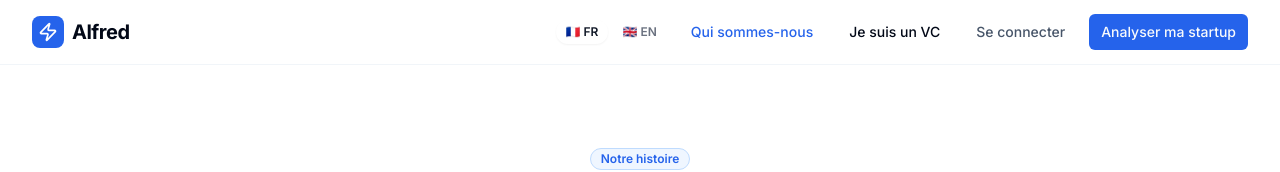
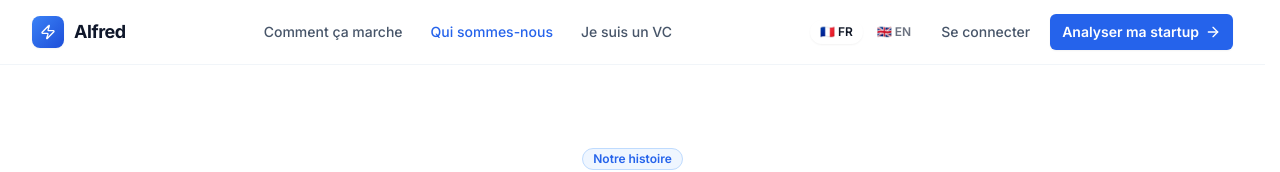
Before and after one commit to alfredauboyneau/alfred-vc-platform, a Next.js app: page /about in a window 1280 px wide. Shown: the top 172 px of the page. Built offline with nearby package versions, Linux system fonts and the light colour scheme; no server answers.

Commit message:
Fix navbar consistency and scrollbar jump

```diff
--- a/app/about/page.tsx
+++ b/app/about/page.tsx
@@ -23,25 +23,32 @@ export default function AboutPage() {
   return (
     <div className="min-h-screen bg-white">
       {/* ── Navbar ── */}
-      <nav className="border-b border-slate-100 sticky top-0 bg-white/90 backdrop-blur-md z-50">
+      <nav className="sticky top-0 z-50 border-b border-slate-100 bg-white/90 backdrop-blur-xl">
         <div className="max-w-7xl mx-auto px-4 sm:px-6 lg:px-8 h-16 flex items-center justify-between">
-          <Link href="/" className="flex items-center gap-2 hover:opacity-80 transition-opacity">
-            <div className="w-8 h-8 bg-blue-600 rounded-lg flex items-center justify-center">
-              <Zap className="w-5 h-5 text-white" />
+          <Link href="/" className="flex items-center gap-2.5 hover:opacity-80 transition-opacity">
+            <div className="w-8 h-8 rounded-lg bg-gradient-to-br from-blue-500 to-blue-700 flex items-center justify-center shadow-sm">
+              <Zap className="w-4 h-4 text-white" />
             </div>
-            <span className="font-bold text-xl tracking-tight">Alfred</span>
+            <span className="font-bold text-lg text-slate-900 tracking-tight">Alfred</span>
           </Link>
-          <div className="flex items-center gap-3">
-            <LanguageToggle />
+          <div className="hidden sm:flex items-center gap-1">
+            <Link href="/how-it-works">
+              <Button variant="ghost" size="sm" className="text-slate-600 hover:text-slate-900">{t.nav.howItWorks}</Button>
+            </Link>
             <Link href="/about">
               <Button variant="ghost" size="sm" className="text-blue-600 font-medium">{t.nav.about}</Button>
             </Link>
             <Link href="/vc/register">
-              <Button variant="ghost" size="sm">{t.nav.isVC}</Button>
+              <Button variant="ghost" size="sm" className="text-slate-600 hover:text-slate-900">{t.nav.isVC}</Button>
             </Link>
+          </div>
+          <div className="flex items-center gap-2">
+            <LanguageToggle />
             <NavbarLoginButton />
             <Link href="/startup/submit">
-              <Button size="sm">Analyser ma startup</Button>
+              <Button size="sm" className="hidden sm:flex gap-1.5 bg-blue-600 hover:bg-blue-700 text-white font-semibold shadow-sm">
+                Analyser ma startup <ArrowRight className="w-3.5 h-3.5" />
+              </Button>
             </Link>
           </div>
         </div>
--- a/app/globals.css
+++ b/app/globals.css
@@ -63,6 +63,9 @@
   * {
     @apply border-border;
   }
+  html {
+    scrollbar-gutter: stable;
+  }
   body {
     @apply bg-background text-foreground;
   }
```
